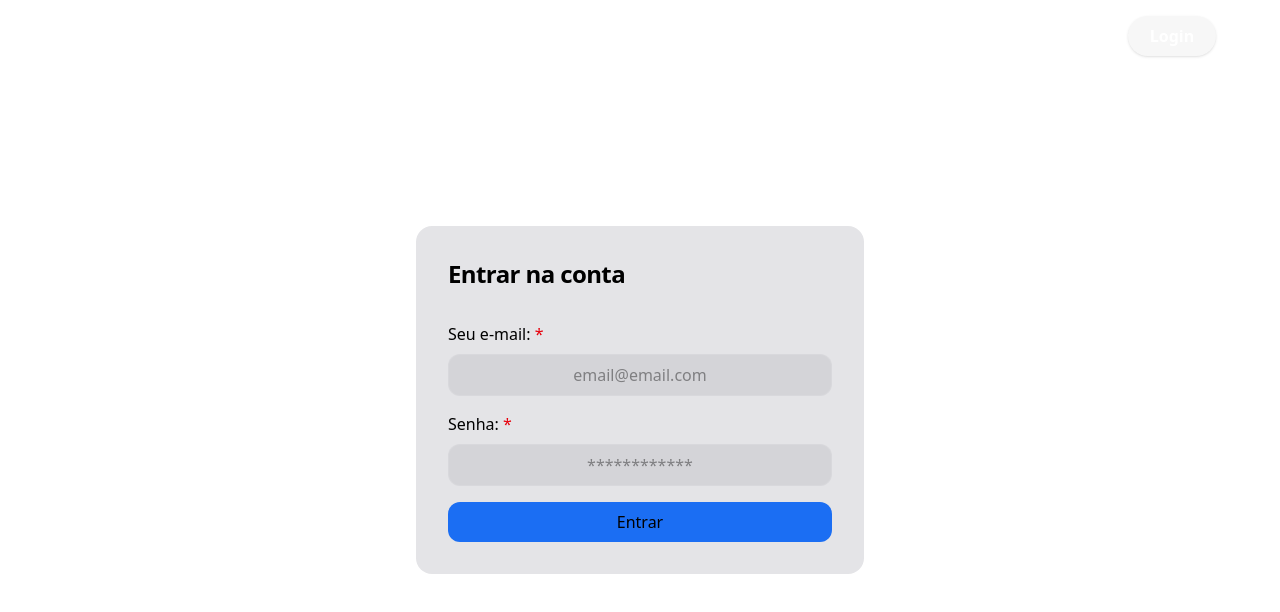
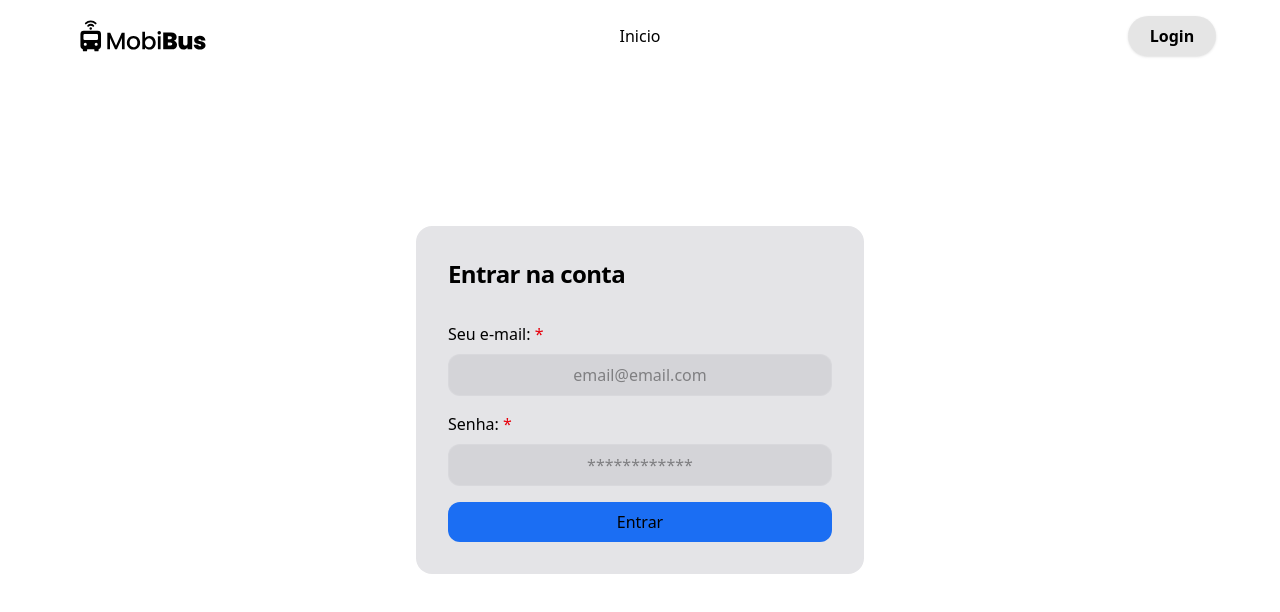
Before and after one commit to felippetuma/MobiBus-GS, a Next.js app: page /login in a window 1280 px wide. Shown: the top 612 px of the page. Built offline with nearby package versions, Linux system fonts and the light colour scheme.

Commit message:
feat: adiciona imagem do erro 404 e modifica cor do texto da navbar na pagina home

```diff
--- a/src/app/(site)/login/page.tsx
+++ b/src/app/(site)/login/page.tsx
@@ -1,5 +1,3 @@
-
-
 const page = () => {
     return (
         <div className="w-full min-h-screen flex items-center justify-center">
--- a/src/components/Navbar.tsx
+++ b/src/components/Navbar.tsx
@@ -1,15 +1,19 @@
+"use client"
 import { Menu } from "lucide-react"
 import Image from "next/image"
 import Link from "next/link"
+import { usePathname } from "next/navigation"
 
 const Navbar = () => {
+  const isHome = usePathname() === "/"
+
   return (
-    <nav className="absolute inset-x-0 top-0 z-10 flex text-center pt-6 justify-center text-white items-center">
-      <Link href='/' className="absolute md:left-20 hover:-translate-y-1"><Image src="/icons/mobibus-branco.svg" alt="Logo Branca do MobiBus" width={126} height={32} /></Link>
+    <nav className={`absolute inset-x-0 top-0 z-10 flex text-center pt-6 justify-center items-center transition-colors duration-300 ${isHome ? "text-white" : "text-black"}`}>
+      <Link href='/' className="absolute md:left-20 hover:-translate-y-1"><Image src="/icons/mobibus-branco.svg" alt="Logo Branca do MobiBus" width={126} height={32} className={isHome ? "" : "brightness-0"} /></Link>
       <div className="hidden md:flex items-center justify-center md:gap-3">
         <Link href="/">Inicio</Link>
       </div>
-        <Link href="/login" className="absolute hidden md:flex items-center justify-center right-16 w-22 h-10 bg-zinc-300/20 rounded-full text-center font-semibold shadow-sm hover:shadow-white hover:-translate-y-1 duration-300">Login</Link>
+        <Link href="/login" className={`absolute hidden md:flex items-center justify-center right-16 w-22 h-10 rounded-full text-center font-semibold shadow-sm ${isHome ? "bg-zinc-300/20 hover:shadow-white" : "bg-black/10 hover:shadow-black/30"} hover:-translate-y-1 duration-300`}>Login</Link>
         <button className="absolute md:hidden flex items-center justify-center right-6 cursor-pointer">
           <Menu size={22}/>
         </button>
```
Also changed, not shown: public/icons/404-mobibus.svg (added).
